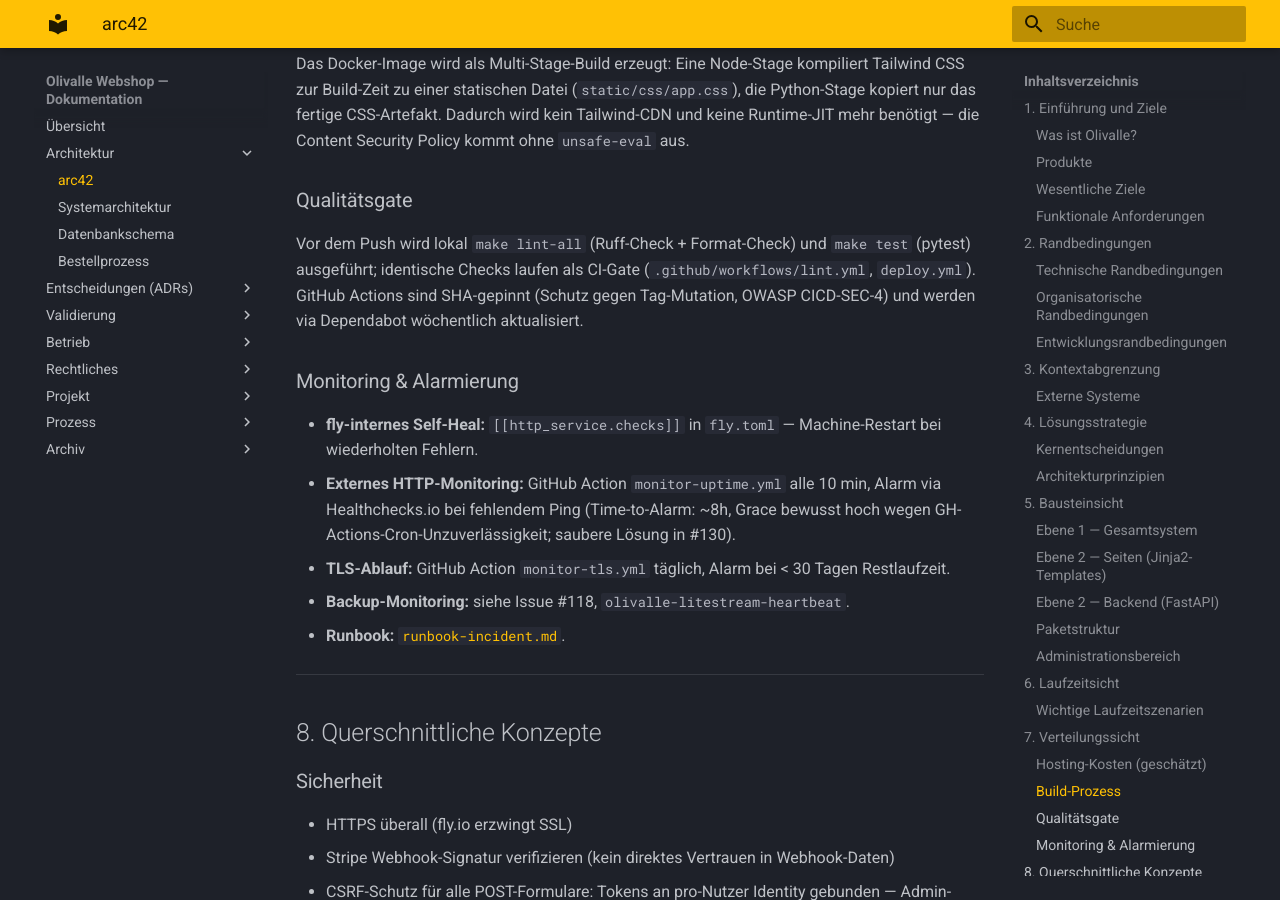
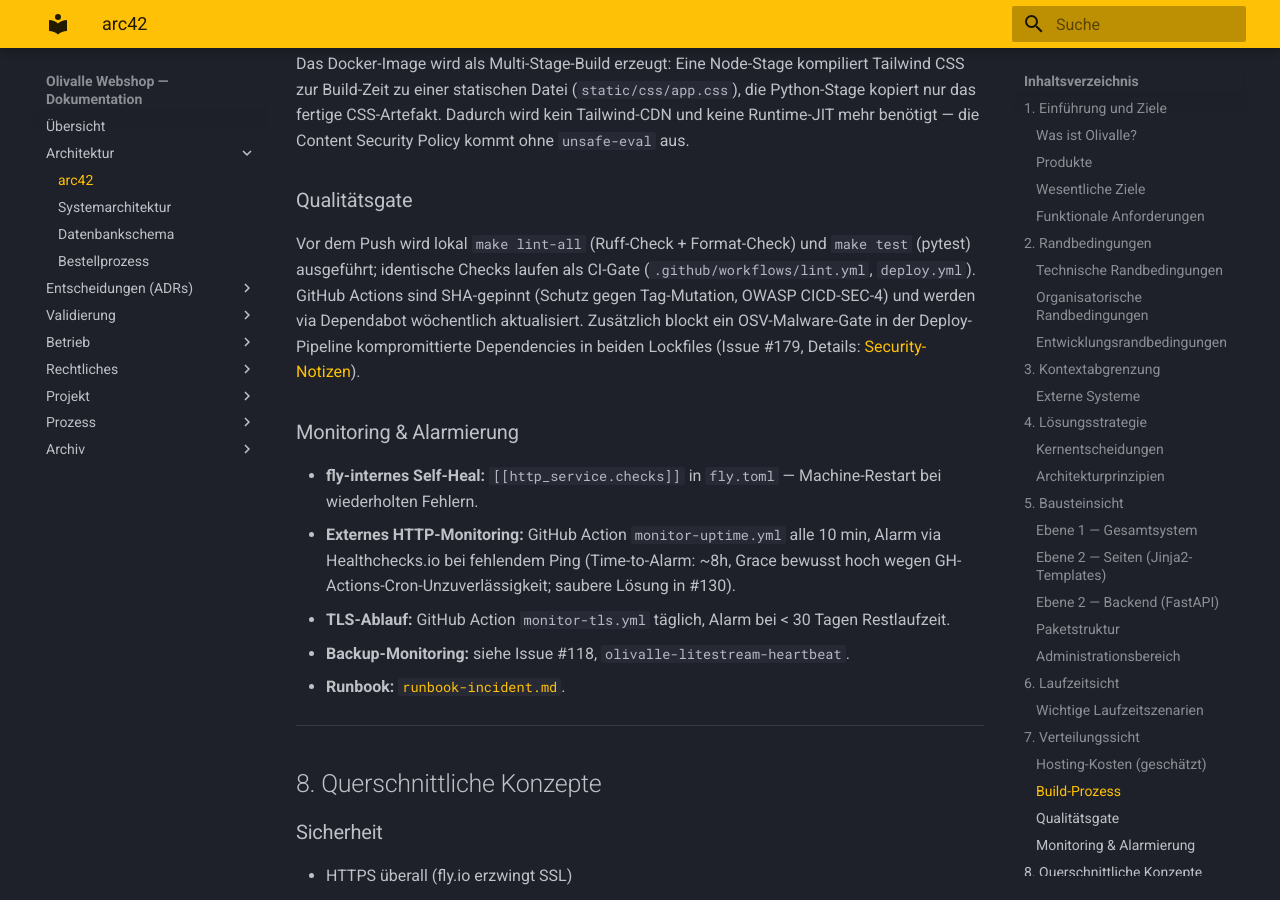
Before and after one commit to konstantinniedermann/olivalle-webshop, an MkDocs documentation site: the page built from docs/arc42.md, in a window 1280 px wide and 900 px high, scrolled down 10159 px. Built offline with MkDocs 1.6.1 and Material for MkDocs 9.7.7, drawn with Linux system fonts in a browser that asks for light colours.

Commit message:
docs: OSV-Gate im arc42-Qualitätsgate erwähnen (#179, Review-Finding [1])
Co-Authored-By: Claude Fable 5 <noreply@anthropic.com>

```diff
--- a/docs/arc42.md
+++ b/docs/arc42.md
@@ -288,7 +288,7 @@ graph TD
 Das Docker-Image wird als Multi-Stage-Build erzeugt: Eine Node-Stage kompiliert Tailwind CSS zur Build-Zeit zu einer statischen Datei (`static/css/app.css`), die Python-Stage kopiert nur das fertige CSS-Artefakt. Dadurch wird kein Tailwind-CDN und keine Runtime-JIT mehr benötigt — die Content Security Policy kommt ohne `unsafe-eval` aus.
 
 ### Qualitätsgate
-Vor dem Push wird lokal `make lint-all` (Ruff-Check + Format-Check) und `make test` (pytest) ausgeführt; identische Checks laufen als CI-Gate (`.github/workflows/lint.yml`, `deploy.yml`). GitHub Actions sind SHA-gepinnt (Schutz gegen Tag-Mutation, OWASP CICD-SEC-4) und werden via Dependabot wöchentlich aktualisiert.
+Vor dem Push wird lokal `make lint-all` (Ruff-Check + Format-Check) und `make test` (pytest) ausgeführt; identische Checks laufen als CI-Gate (`.github/workflows/lint.yml`, `deploy.yml`). GitHub Actions sind SHA-gepinnt (Schutz gegen Tag-Mutation, OWASP CICD-SEC-4) und werden via Dependabot wöchentlich aktualisiert. Zusätzlich blockt ein OSV-Malware-Gate in der Deploy-Pipeline kompromittierte Dependencies in beiden Lockfiles (Issue #179, Details: [Security-Notizen](security.md#supply-chain-schutz-issue-179)).
 
 ### Monitoring & Alarmierung
 - **fly-internes Self-Heal:** `[[http_service.checks]]` in `fly.toml` — Machine-Restart bei wiederholten Fehlern.
```
